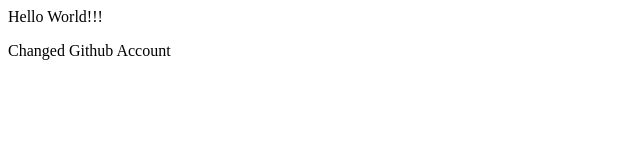
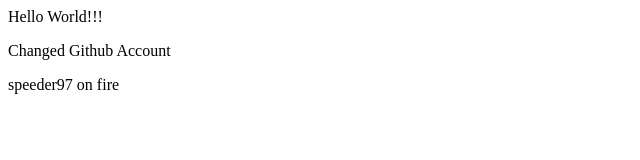
Before and after one commit to Speeder97/Demo-Repo, a plain HTML site: page index.html in a window 1280 px wide. Shown: the whole page, without its empty margins (0-640 px from the left). Drawn offline with Linux system fonts and the light colour scheme.

Commit message:
Switched account in gitbash

```diff
--- a/index.html
+++ b/index.html
@@ -1,2 +1,3 @@
 <div>Hello World!!!</div>
 <dv><p>Changed Github Account</p></dv>
+<dv><p>speeder97 on fire</p></dv>
```
